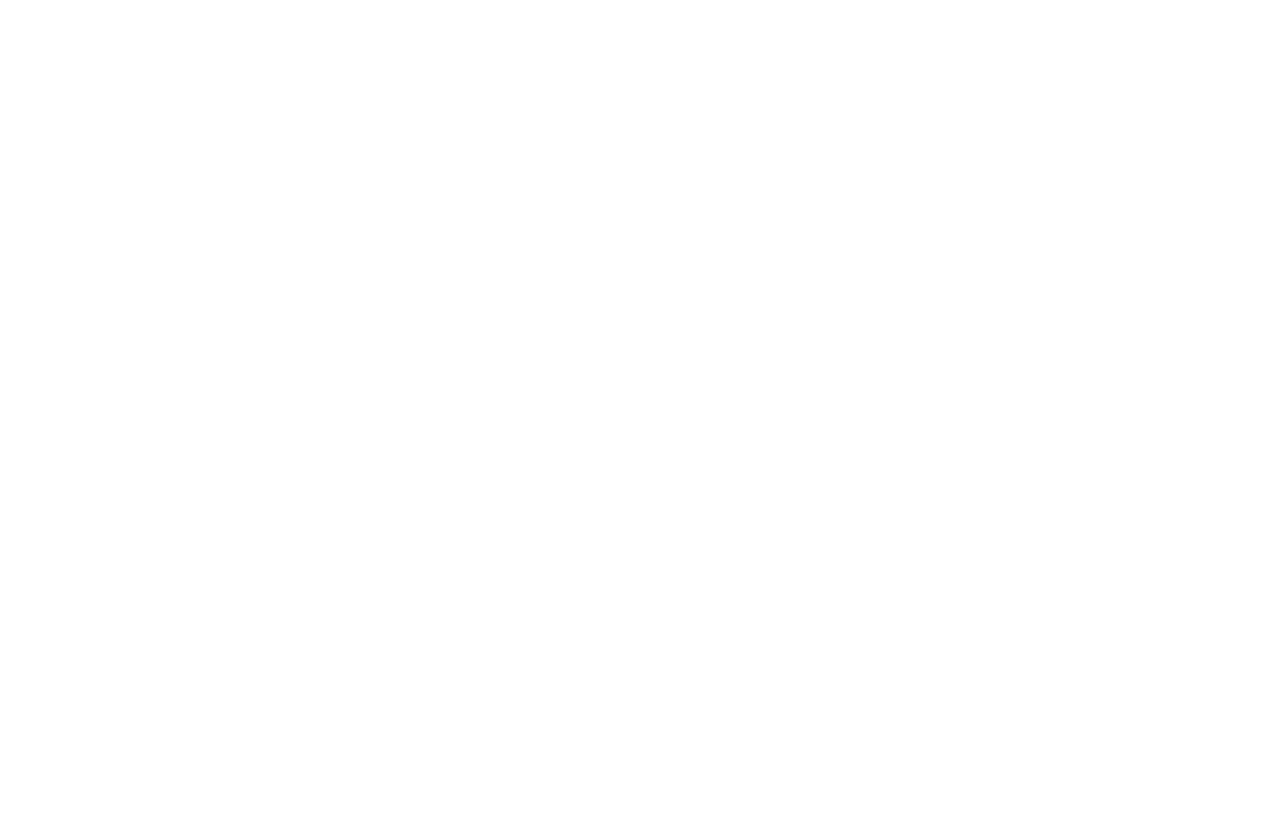
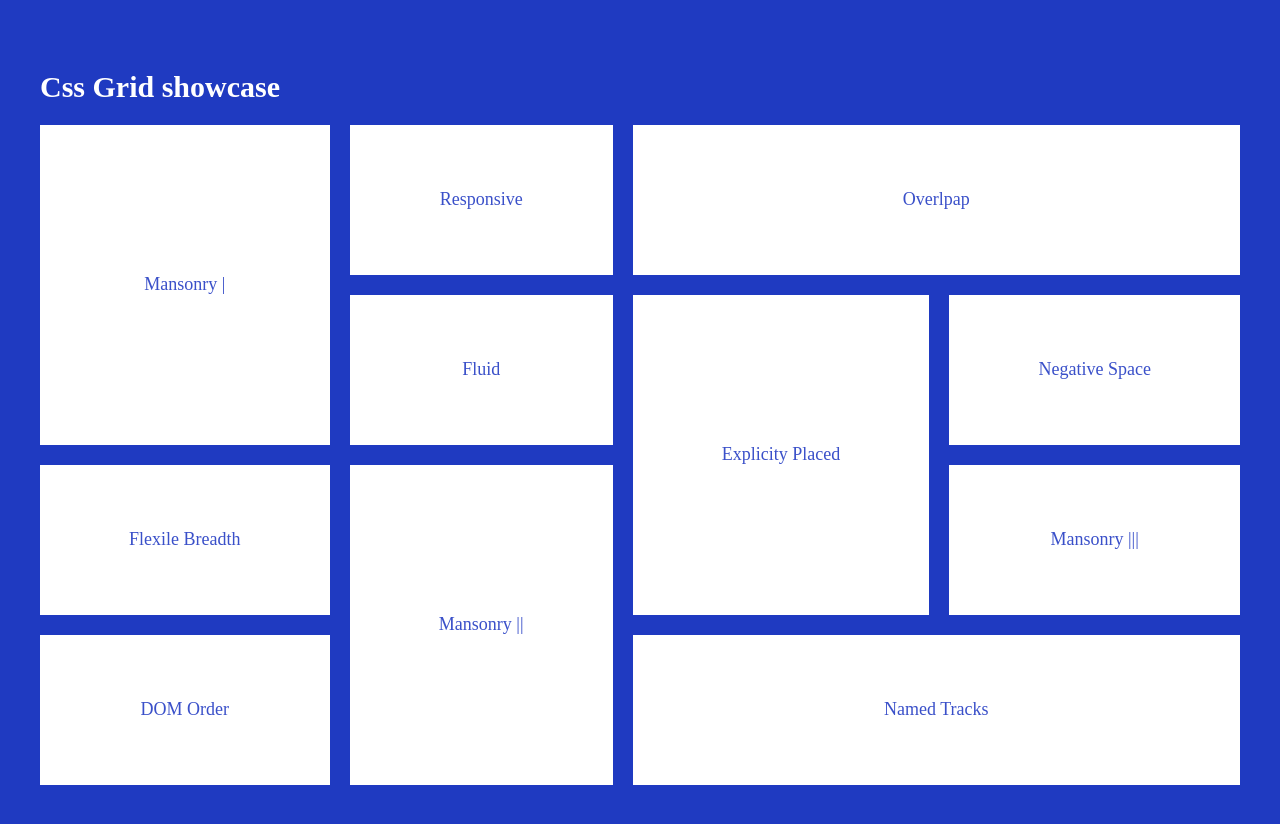
Before and after one commit to oygull/grid-box, a plain HTML site: page index.html in a window 1280 px wide. Before the commit the page ends 800 px from the top, so only its background shows below. Drawn offline with nearby package versions, Linux system fonts and the light colour scheme.

Commit message:
initial commit

```diff
--- a/css/style.css
+++ b/css/style.css
@@ -9,4 +9,61 @@ body {
   min-height: 100vh;
   display: flex;
   flex-direction: column;
+  background-color: #1f3ac1;
 }
+.container{
+  width: 1200px;
+  padding: 50px 0px;
+}
+h1{
+  font-size: 30px;
+  color: #fff;
+  margin-bottom: 20px;
+}
+.grid-box{
+  display: grid;
+  width: 100%;
+  height: 900px;
+  grid-template-columns: repeat(4,auto);
+  grid-template-rows: repeat(4,150px);
+  grid-gap: 20px;
+}
+.box{
+  background-color: #fff;
+ display: flex;
+ flex-direction: column;
+ align-items: center;
+ justify-content: center;
+ color: #3a50c9;
+ font-size: 18px;
+ transition: all 0.5s ease;
+}
+.box:hover{
+  background-color: #071e8f;
+  color: #fff;
+  box-shadow: 0px 0px 22px 22px rgba(16, 129, 216, 0.2) inset;
+}
+.box:nth-child(1){
+  grid-column: 1/2;
+  grid-row: 1/3;
+}
+.box:nth-child(3){
+  grid-column: 3/5;
+  grid-row: 1/2;
+}
+.box:nth-child(4){
+  grid-column: 2/3;
+  grid-row: 2/3;
+}
+.box:nth-child(5){
+  grid-column: 3/4;
+  grid-row: 2/4;
+}
+.box:nth-child(8){
+  grid-column: 2/3;
+  grid-row: 3/5;
+}
+.box:nth-child(11){
+  grid-column: 3/5;
+  grid-row: 4/5;
+}
--- a/index.html
+++ b/index.html
@@ -5,14 +5,29 @@
   <meta charset="UTF-8">
   <meta http-equiv="X-UA-Compatible" content="IE=edge">
   <meta name="viewport" content="width=device-width, initial-scale=1.0">
-  <title>Document</title>
+  <title>Grid Box</title>
   <link rel="stylesheet" href="https://necolas.github.io/normalize.css/8.0.1/normalize.css">
   <link rel="stylesheet" href="css/col.css">
   <link rel="stylesheet" href="css/style.css">
 </head>
 
 <body>
-
+  <div class="container">
+    <h1>Css Grid showcase</h1>
+    <div class="grid-box">
+      <div class="box">Mansonry |</div>
+      <div class="box">Responsive</div>
+      <div class="box">Overlpap</div>
+      <div class="box">Fluid</div>
+      <div class="box">Explicity Placed</div>
+      <div class="box">Negative Space</div>
+      <div class="box">Flexile Breadth</div>
+      <div class="box">Mansonry ||</div>
+      <div class="box">Mansonry |||</div>
+      <div class="box">DOM Order</div>
+      <div class="box">Named Tracks</div>
+    </div>
+  </div>
   <script src="js/main.js"></script>
 </body>
 
```
